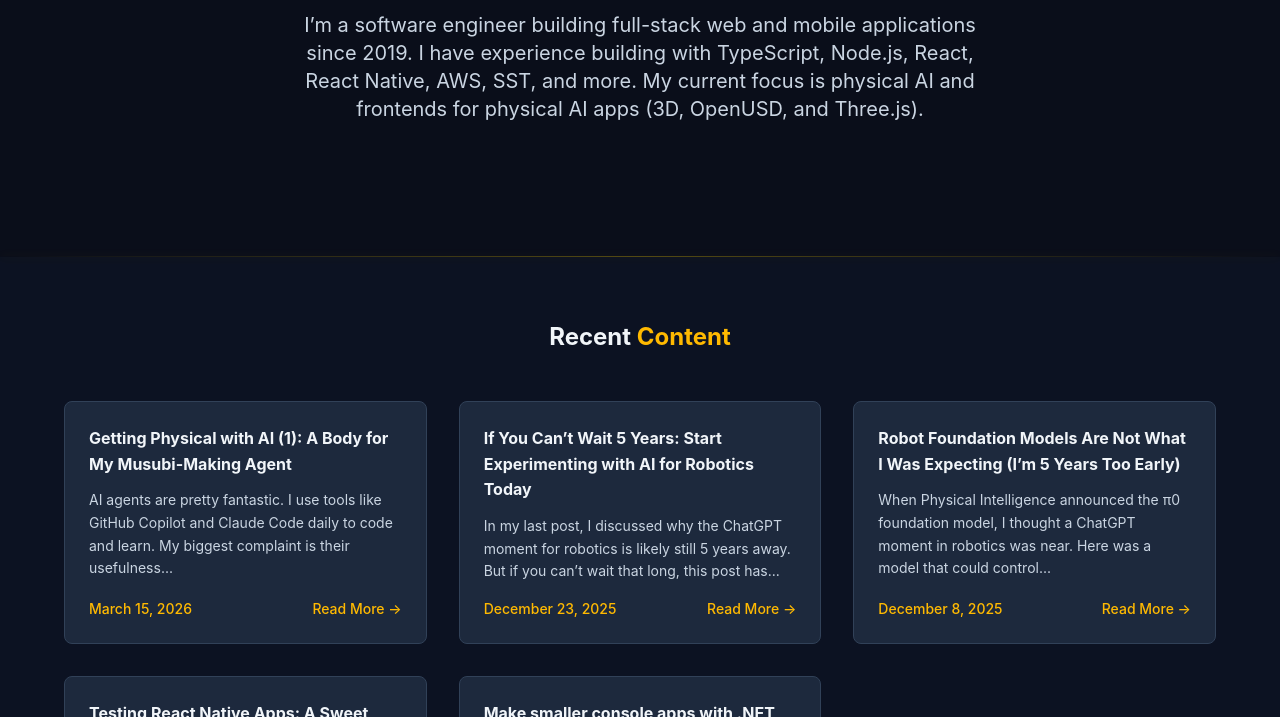
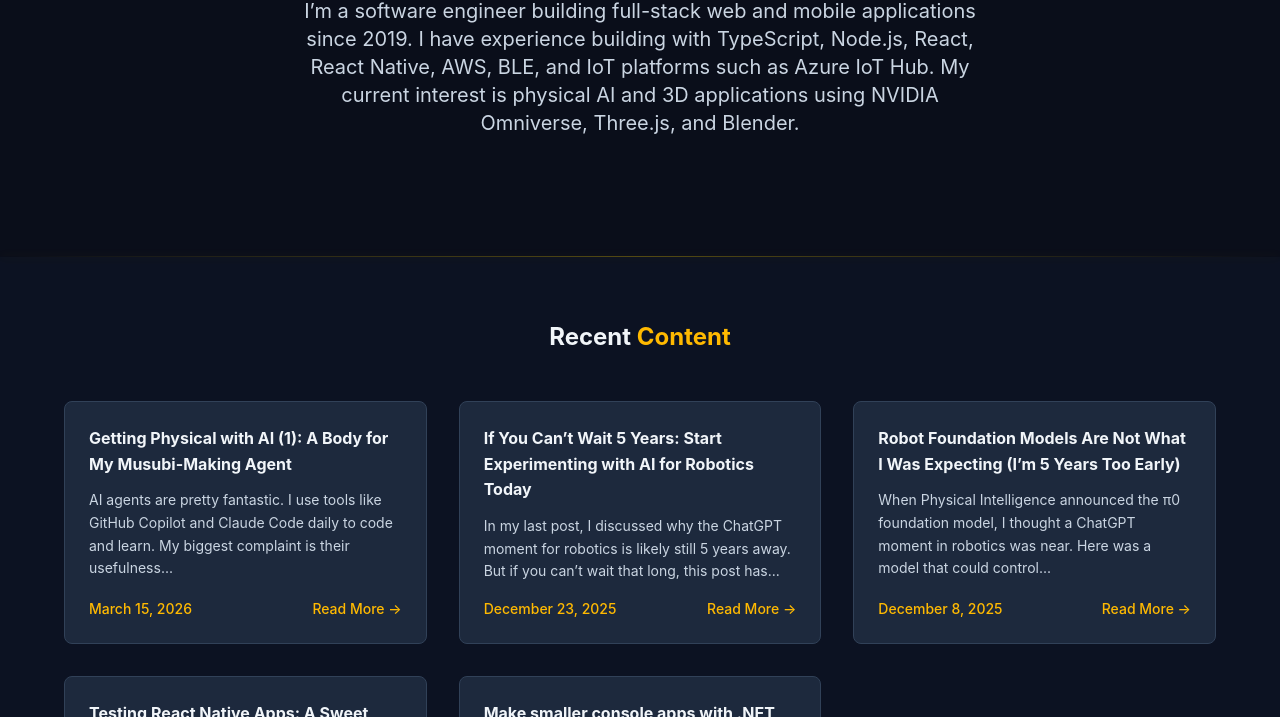
Before and after one commit to klcantrell/personal-site, an Astro site: page / in a window 1280 px wide. Shown: the part 383-1100 px from the top of the page. Built offline with nearby package versions, Linux system fonts and the light colour scheme; Astro itself is replaced by a stand-in of ours.

Commit message:
Update description

```diff
--- a/src/pages/index.astro
+++ b/src/pages/index.astro
@@ -37,8 +37,8 @@ const sortedPosts = allBlogPosts
 				</h1>
 				<p class="text-lg md:text-xl text-slate-300 mb-8 max-w-2xl mx-auto">
 					I&rsquo;m a software engineer building full-stack web and mobile applications since 2019.
-					I have experience building with TypeScript, Node.js, React, React Native, AWS, SST, and more.
-					My current focus is physical AI and frontends for physical AI apps (3D, OpenUSD, and Three.js).
+					I have experience building with TypeScript, Node.js, React, React Native, AWS, BLE, and IoT platforms such as Azure IoT Hub.
+					My current interest is physical AI and 3D applications using NVIDIA Omniverse, Three.js, and Blender.
 				</p>
 			</div>
 		</section>
```
